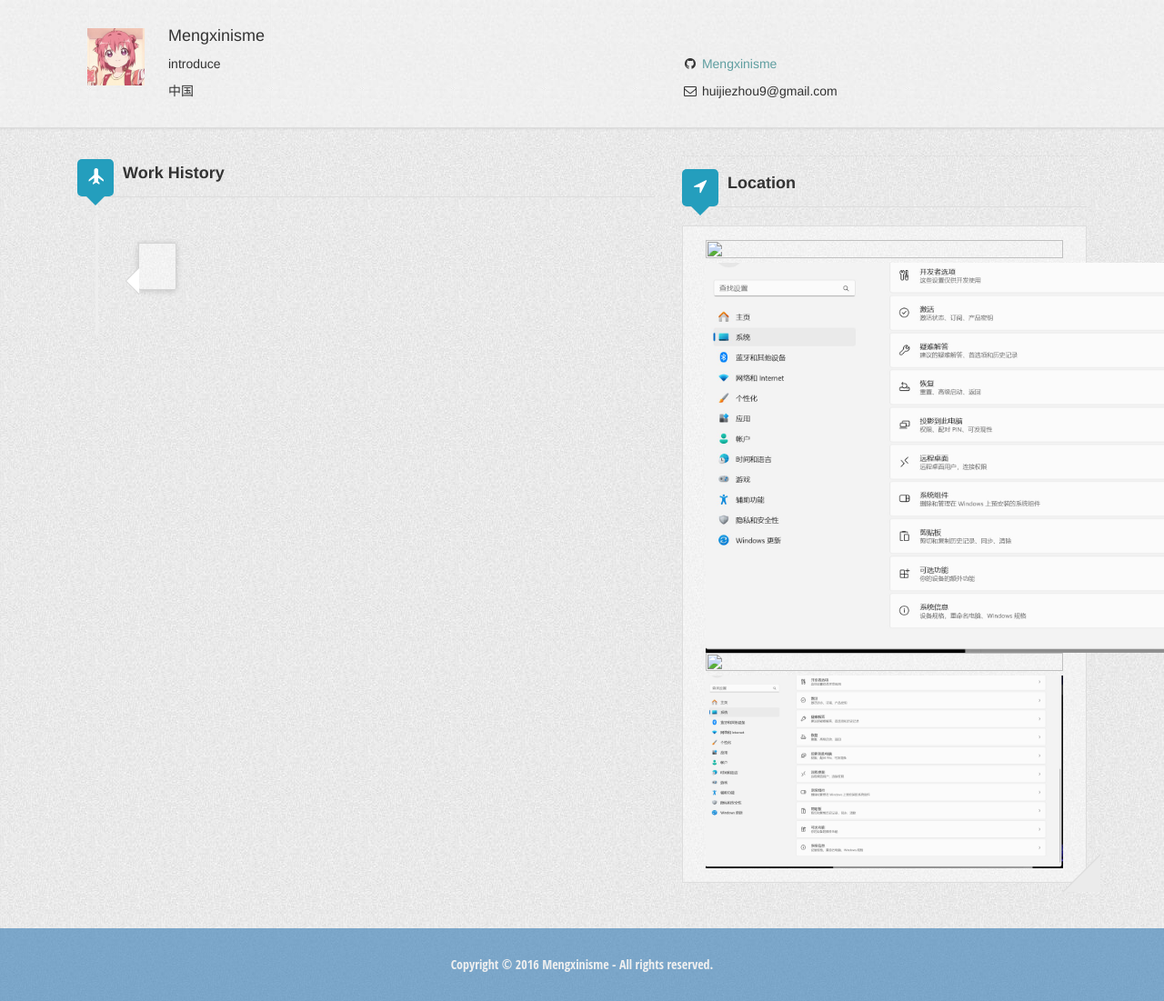
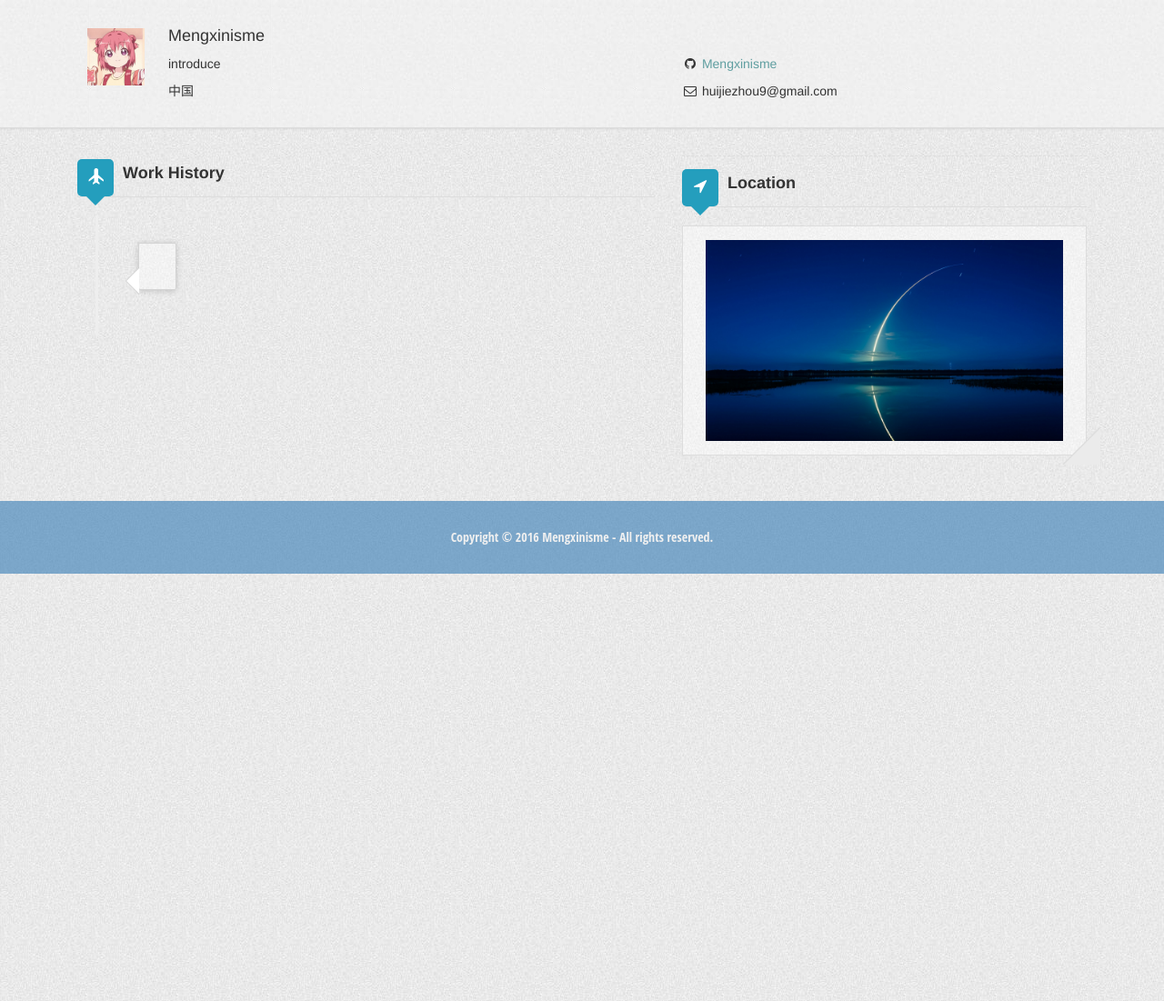
Before and after one commit to Mengxinisme/Mengxinisme.github.io, a Jekyll site: the page built from about.html, in a window 1280 px wide. Shown: the whole page at 91% size. Built offline with Jekyll 4.4.1, drawn with Linux system fonts in a browser that asks for light colours; Markdown is read by kramdown in place of the engine named in the settings.

Commit message:
Update about.html

```diff
--- a/about.html
+++ b/about.html
@@ -128,10 +128,7 @@ layout: author_layout
             <div class="deviter"></div>
             <h3 class="title with-icon"><span class="fa fa-location-arrow cat-title"></span> Location</h3>
             <div class="grid-block">
-                <img src="/_assets/Star.jfif" width="100%" height="100%" />
-                <img src="/assets/img/ssh/setting1.jpg" width="800px" />
-                <img src="/_assets/Star.jfif" width="100%" height="100%" />
-                <img src="/assets/img/ssh/setting1.jpg" width="100%" />
+                <img src="/assets/img/Star.jfif" width="100%" />
                 <!--
                 <img src="http://restapi.amap.com/v3/staticmap?location=121.437361,31.166937&amp;zoom=15&amp;size=500*250&amp;markers=mid,,A:121.4037323,31.19782533&amp;key=4fbf0c0dfa89f726a84101e3a5d1bc50" style="border:0" frameborder="0" width="100%" height="100%">
                  -->
```
